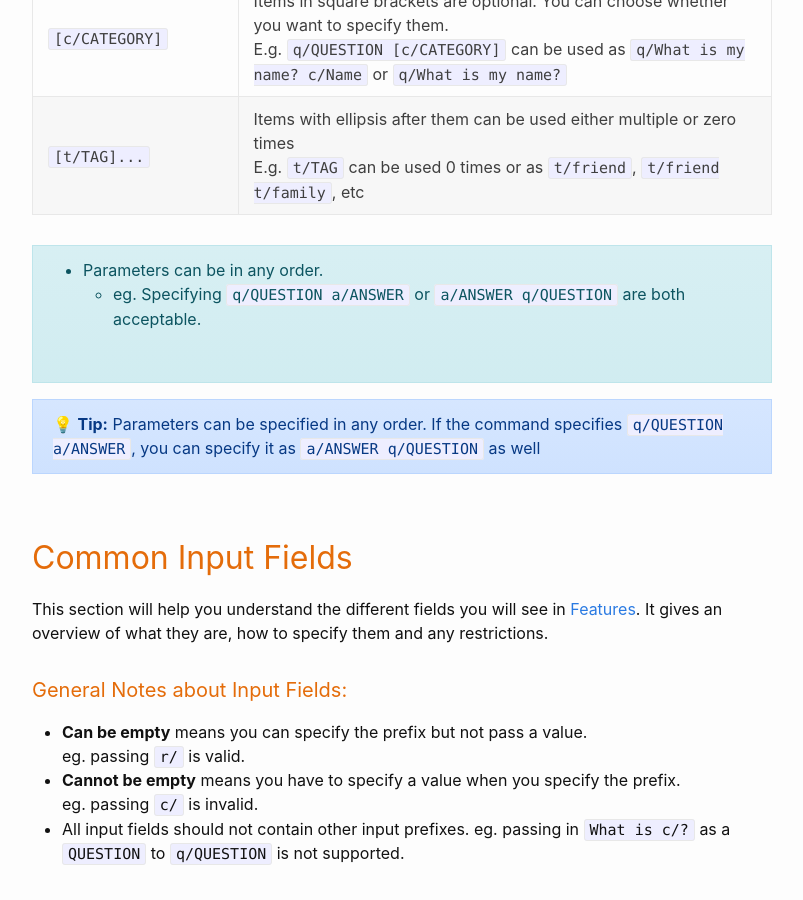
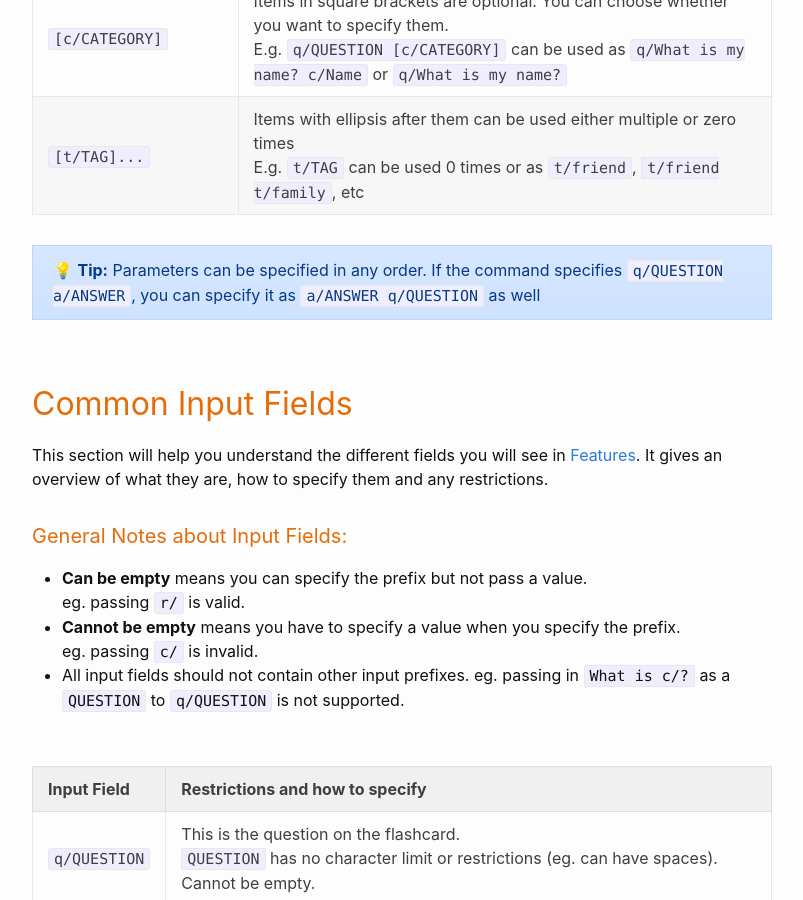
Before and after one commit to minzzelo/cs2101ug, a Jekyll site: the page built from docs/UserGuide.md, in a window 1280 px wide and 900 px high, scrolled down 3663 px. Shown: the whole window, without its empty margins (238-1041 px from the left). Built offline with Jekyll 4.4.1, drawn with Linux system fonts in a browser that asks for light colours; emoji names are drawn with the system emoji font.

Commit message:
Remove extra section

```diff
--- a/docs/UserGuide.md
+++ b/docs/UserGuide.md
@@ -89,11 +89,6 @@ Format/Notation | Meaning
 `<success|reviewed>` | Items in angle brackets are either/or options. Each option is delineated by a `|`. <br> E.g. `<success|reviewed>` can be used as success or reviewed but not both
 `[c/CATEGORY]` | Items in square brackets are optional. You can choose whether you want to specify them. <br> E.g. `q/QUESTION [c/CATEGORY]` can be used as `q/What is my name? c/Name` or `q/What is my name?`
 `[t/TAG]...` | Items with ellipsis after them can be used either multiple or zero times <br> E.g. `t/TAG` can be used 0 times or as `t/friend`, `t/friend t/family`, etc
-
-<div markdown="block" class="alert alert-info">
-* Parameters can be in any order.
-  * eg. Specifying `q/QUESTION a/ANSWER` or `a/ANSWER q/QUESTION` are both acceptable.<br><br>
-</div>
 
 <div markdown="span" class="alert alert-primary">
 
```
